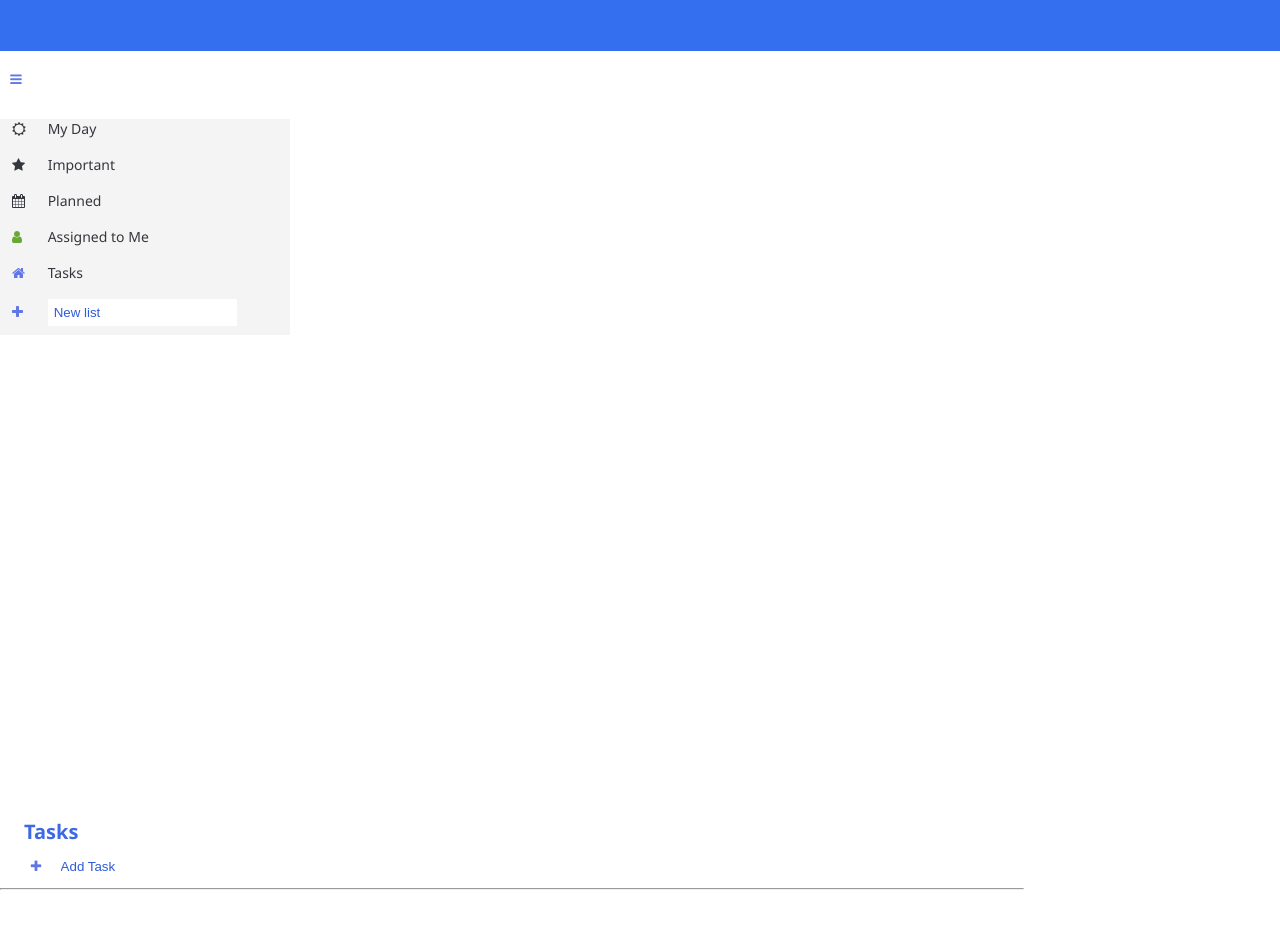
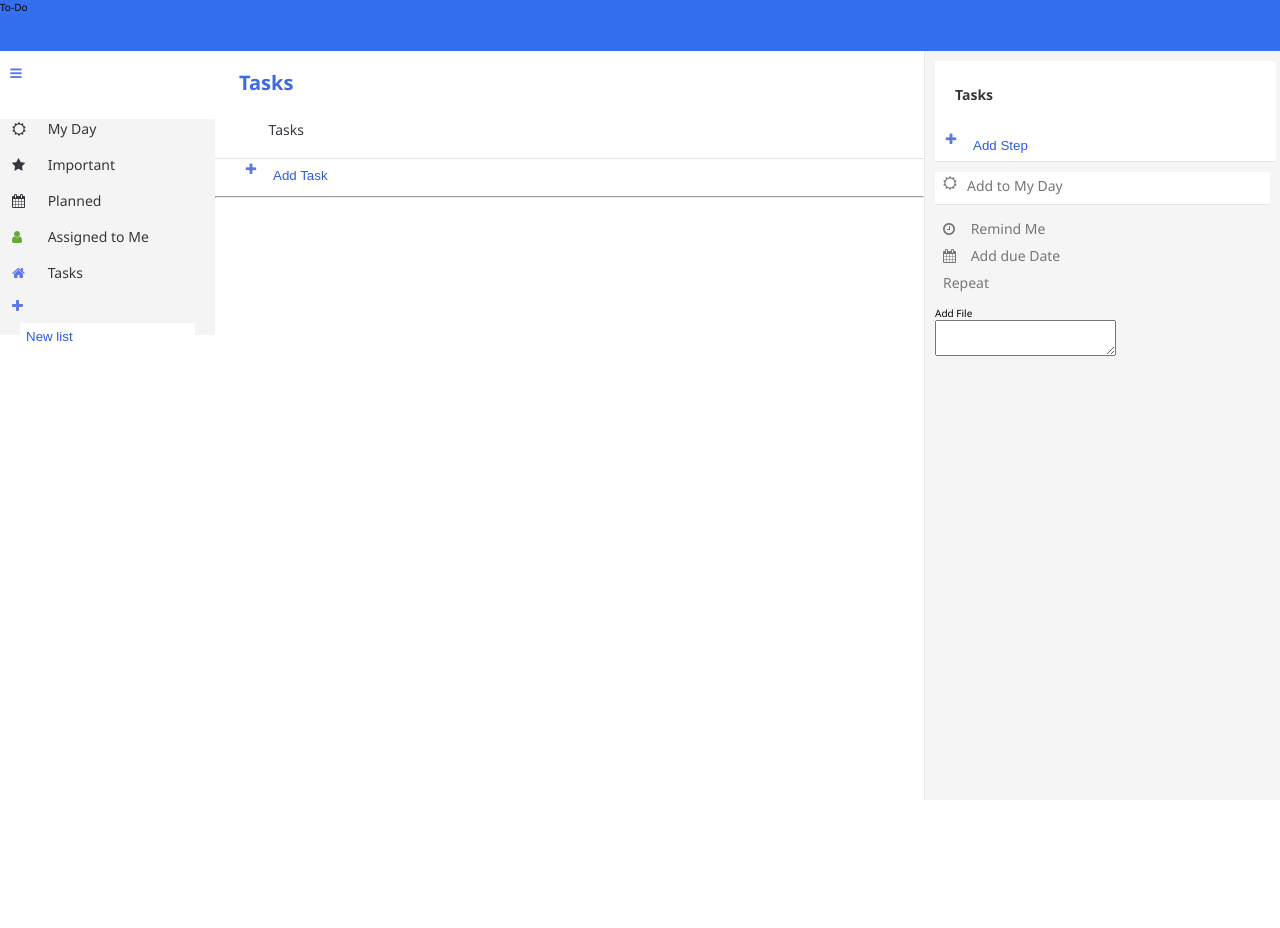
Before and after one commit to Surya-smart619/UI-TASK, a plain HTML site: page surya-todo.html in a window 1280 px wide. After the commit the page ends 800 px from the top, so only its background shows below. Drawn offline with Linux system fonts and the light colour scheme.

Commit message:
Add: Tasks

```diff
--- a/surya-todo.css
+++ b/surya-todo.css
@@ -8,7 +8,8 @@ body {
 }
 
 .container {
-	height: 100%;
+	height: 93.6%;
+	display: flex;
 }
 
 .header {
@@ -53,6 +54,13 @@ body {
 	background-color: rgb(244,244,244);
 }
 
+#listInput {
+    padding: 6px;
+    border: none;
+    width: 175px;
+    display: inline-block;
+}
+
 .leftPanelContent:hover {
 	background-color: rgb(250,250,250);
 }
@@ -61,11 +69,7 @@ body {
     color: #2e5cdb;
 }
 
-.bold {
-    font-weight: 600;
-}
-
-.leftPanelContent i {
+ i {
 	height: 24px;
 	width: 24px;
 }
@@ -87,9 +91,11 @@ body {
     display: inline-block;
 }
 
-input[type=text] {
+.addTask input[type=text] , .addStep input[type=text] {
 	padding: 6px;
 	border: none;
+	width: 100%;
+	display: inline-block;
 }
 
 input, button {
@@ -106,7 +112,7 @@ input:focus::-webkit-input-placeholder {
 
 .toDoList {
 	 display: inline-block;
-	 width: 80%;
+	 width: 100%;
 	 height: 93.6%;
 }
 
@@ -139,9 +145,10 @@ input:focus::-webkit-input-placeholder {
 .addTask {
     margin: 0 8px;
     padding: 0 12px;
+    display: flex;
 }
 
-.addTask button {
+.addTask button, .addStep button {
 	width: 32px;
     height: 32px;
     padding: 4px;
@@ -151,6 +158,110 @@ input:focus::-webkit-input-placeholder {
 }
 
 .taskInput {
-	width: 1132px;
-	height: 48px;
+	width: 100%;
 }
+
+.tasks {
+    min-height: 52px;
+    padding : 0px 12px;
+    display: flex;
+    border-bottom: 1px solid rgb(229,229,229);
+}
+
+.taskTitle {
+    width: 100%;
+    font-size: 1.4rem;
+    font-weight: 500;
+    color: #34373d;
+    padding: 8px 12px;
+    vertical-align: middle;
+    line-height: 40px;
+}
+
+.taskTitle span {
+
+}
+
+.checkBox {
+	height: 32px;
+	width: 32px;
+	cursor: pointer;
+	padding-top: 9px;
+}
+
+.taskDetails {
+    border-left: 1px solid #eaeaea;
+    height: 100%;
+    background: #f5f5f5;
+    width: 355px;
+    display: flex;
+    flex-direction: column;
+}
+
+.taskDetailsContainer {
+    padding: 10px 10px 16px 10px;
+    background-color: rgb(245,245,245);
+}
+
+.taskHeader {
+
+}
+
+.bold {
+    font-weight: 600;
+}
+
+.addStep {
+	display: flex;
+}
+
+.taskDetailsContent {
+	width: 341px;
+	background-color: rgb(255,255,255);
+    border-bottom: 1px solid rgb(229,229,229);
+}
+
+.addMyDay {
+	display: flex;
+	margin: 10px 0px 10px 0px;
+    background-color: rgb(255,255,255);
+    border-bottom: 1px solid rgb(229,229,229);
+}
+
+.rightContainer {
+	padding: 4px 0;
+    font-size: 1.4rem;
+    color: #767678;
+    margin: 0 8px;
+}
+
+.rightContainerAddMyDay {
+    padding: 4px 0;
+    font-size: 1.4rem;
+    color: #767678;
+    margin: 0 8px;
+    display: flex;
+}
+
+.rightSubContainer {
+	width: 100%;
+}
+
+.rightPanelContent {
+	margin: 10px 0px;
+}
+
+/*svg {
+    width: "32";
+    height: "32";
+}
+
+
+circle {
+    cx: "16";
+    cy: "16";
+    r: "8";
+    stroke: "blue";
+    stroke-width: "2";
+    fill: "white";
+} */
--- a/surya-todo.html
+++ b/surya-todo.html
@@ -4,9 +4,12 @@
     <link rel = "stylesheet" href = "https://cdnjs.cloudflare.com/ajax/libs/font-awesome/4.7.0/css/font-awesome.min.css">
 </head>
 <body>
-	<div class = "container">
         <div class = "header">
+            <div class = "appName">
+                <span>To-Do</span>
+            </div>
         </div>
+    <div class = "container">
         <div id = "sideMenu" class = "leftPanel">
             <div class = "leftPanelMenu">
                 <button id = "sideBarButton"><i class = "fa fa-bars"></i></button>
@@ -44,7 +47,7 @@
 	            </div>
 	            <div id = "sideList"></div>
             </div>
-            <div class = "leftPanelContent">
+            <div class = "leftPanelContent listInput">
                 <label><i class = "fa fa-plus"></i>
                 <div class = "leftPanelTitle">
                     <input id = "listInput" type = "text" placeholder = "New list"/>
@@ -61,6 +64,15 @@
                     <!-- button class = "optionButton">...</button> -->
                 </div>
             </div>
+            <div id = "tasksContainer">
+
+				<div class = "tasks">
+                        <span class = "checkBox"></span>
+                    <div class = "taskTitle">
+				        <span>Tasks</span>
+				    </div>
+				</div>
+        </div>
             <div class = "addTask">
                 <button><label for = "taskInput"><i class = "fa fa-plus"></i></label></button>
                 <input id = "taskInput" type = "text" placeholder = "Add Task"/>
@@ -71,7 +83,52 @@
             </div>
             <div class = "lines"></div>
         </div>
-        <div class="rightPanel"></div>
+        <div class="taskDetails">
+            <div class = "taskDetailsContainer">
+                <div class = "taskDetailsContent">
+                    <div class = "taskHeader">
+                        <span class = "checkBox"></span>
+                        <div class = "taskTitle bold">
+							<span>Tasks</span>
+						</div>
+                    </div>
+                    <div class = "steps"></div>
+		            <div class = "addStep">
+		                <button><label for = "stepInput"><i class = "fa fa-plus"></i></label></button>
+		                <input id = "stepInput" type = "text" placeholder = "Add Step"/>
+		            </div>
+                </div>
+                <div class = "addMyDay">
+                    <div class = "rightContainerAddMyDay">
+	                    <i class = "fa fa-sun-o"></i>
+	                    <div>
+	                        <span>Add to My Day</span>
+	                    </div>
+                    </div>
+                </div>
+                <div class = "rightPanelContent">
+                    <div class = "rightContainer">
+	                    <div class = "rightSubContainer">
+	                        <i class="fa fa-clock-o"></i>
+	                        <span>Remind Me</span>
+	                    </div>
+	                    <div class = "rightSubContainer">
+	                        <i class = "fa fa-calendar"></i>
+	                        <span>Add due Date</span>
+	                    </div>
+	                    <div class = "rightSubContainer">
+	                        <span>Repeat</span>
+	                    </div>
+                    </div>
+                </div>
+                <div class = "addFile">
+                    <span>Add File</span>
+                </div>
+                <div class = "addNote">
+                    <textarea></textarea>
+                </div>
+            </div>
+        </div>
     </div>
     <script src = "surya-todo.js"></script>
 </body>
--- a/surya-todo.js
+++ b/surya-todo.js
@@ -1,16 +1,20 @@
 var collectionOfList = [];
+var activeList;
 
 var list = {
+	id : "",
 	name : "",
 	tasks : []
 };
 
 var task = {
+	id : "",
 	name : "",
 	steps : []
 };
 
 var step = {
+	id : "",
 	description : ""
 };
 
@@ -47,33 +51,90 @@ listInput.addEventListener("keydown", function(event) {
 	}
 });
 
-//assign id for created list
-var listId = 1;
 function createNewListInLeftPanel(listInput) {
 	var list = new Object();
+	list.id = create_UUID();
 	list.name = listInput.value;
 	collectionOfList.push(list);
+	activeList = list;
 	var listContainer = document.getElementById("sideList");
 	var divElement = document.createElement("DIV");
 	addClickEventInLeftListTitle(divElement);
-	divElement.id = "list" + listId++;
+	divElement.id = list.id;
 	divElement.className = "leftPanelContent";
 	var iElement = document.createElement("I");
 	iElement.className = "fa fa-list";
+	iElement.id = list.id;
+	iElement.setAttribute("aria-hidden", "true");
 	divElement.appendChild(iElement);
 	var innerDivElement = document.createElement("DIV");
 	innerDivElement.className = "leftPanelTitle blue bold";
+	innerDivElement.id = list.id;
 	var spanElement = document.createElement("SPAN");
+	spanElement.id = list.id;
 	var textElement = document.createTextNode(listInput.value);
 	spanElement.appendChild(textElement);
 	innerDivElement.appendChild(spanElement);
 	divElement.appendChild(innerDivElement);
 	listContainer.appendChild(divElement);
+	document.getElementById("displayListTitle").innerHTML = listInput.value;
 	listInput.value = "";
+}
+
+var taskInput = document.getElementById("taskInput");
+taskInput.addEventListener("keydown", function(event) {
+	if(taskInput.value != "") {
+		if(event.keyCode == 13) {
+			createTask(taskInput);
+		}
+	}
+});
+
+/*<div class = "tasks">
+<span class = "checkBox"></span>
+<div class = "taskTitle">
+<span>Tasks</span>
+</div>
+</div>*/
+
+function createTask(taskInput) {
+	var task = new Object();
+	task.id = create_UUID();
+	task.name = taskInput.value;
+	if(typeof activeList.tasks === "undefined") {
+		activeList.tasks = [];
+	}
+	activeList.tasks.push(task);
+	var divElement = document.createElement("DIV");
+	divElement.className = "tasks";
+	var spanElementForCheckBox = document.createElement("SPAN");
+	spanElementForCheckBox.className = "checkBox";
+	divElement.appendChild(spanElementForCheckBox);
+	var innerDivElement = document.createElement("DIV");
+	innerDivElement.className = "taskTitle";
+	var spanElement = document.createElement("SPAN");
+	var textElement = document.createTextNode(taskInput.value);
+	spanElement.appendChild(textElement);
+	innerDivElement.appendChild(spanElement);
+	divElement.appendChild(innerDivElement);
+	document.getElementById("tasksContainer").appendChild(divElement);
+	taskInput.value = "";
 }
 
 function addClickEventInLeftListTitle(element) {
 	element.addEventListener("click", function(event) {
-		document.getElementById("displayListTitle").innerHTML = event.target.textContent;
+		var activeListId = event.target.id;
+		activeList = collectionOfList.find(list => list.id === activeListId);
+		document.getElementById("displayListTitle").innerHTML = activeList.name;
 	});
 }
+
+function create_UUID(){
+    var dt = new Date().getTime();
+    var uuid = 'xxxxxxxx-xxxx-4xxx-yxxx-xxxxxxxxxxxx'.replace(/[xy]/g, function(c) {
+        var r = (dt + Math.random()*16)%16 | 0;
+        dt = Math.floor(dt/16);
+        return (c=='x' ? r :(r&0x3|0x8)).toString(16);
+    });
+    return uuid;
+}
```
